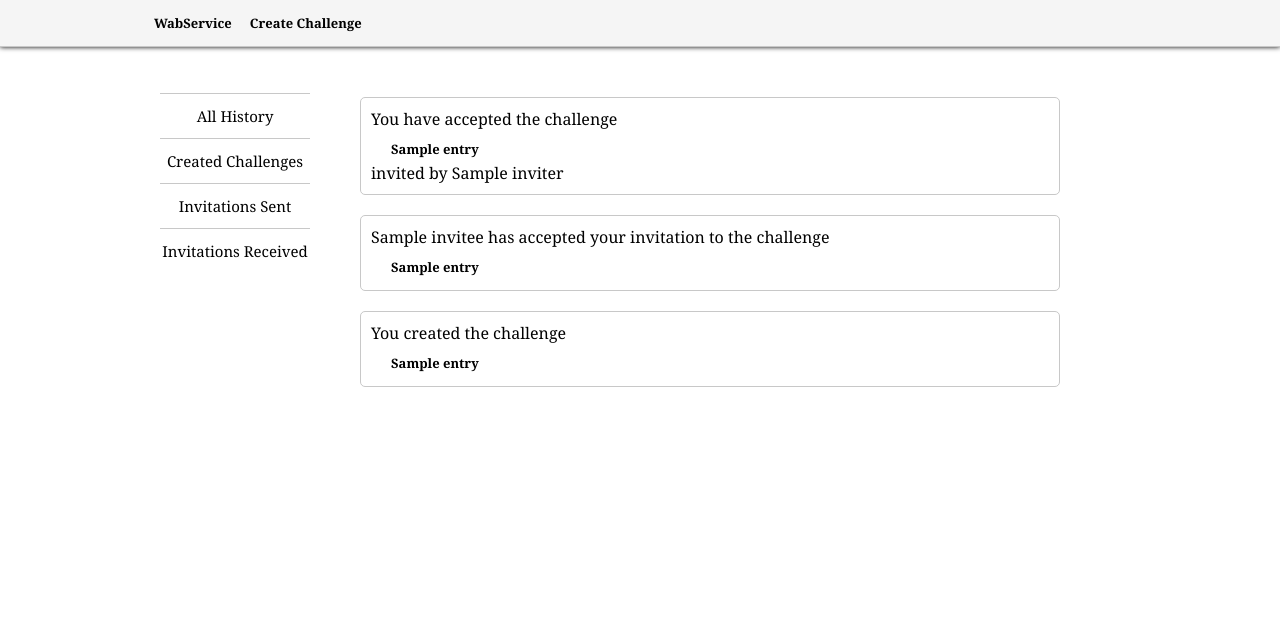
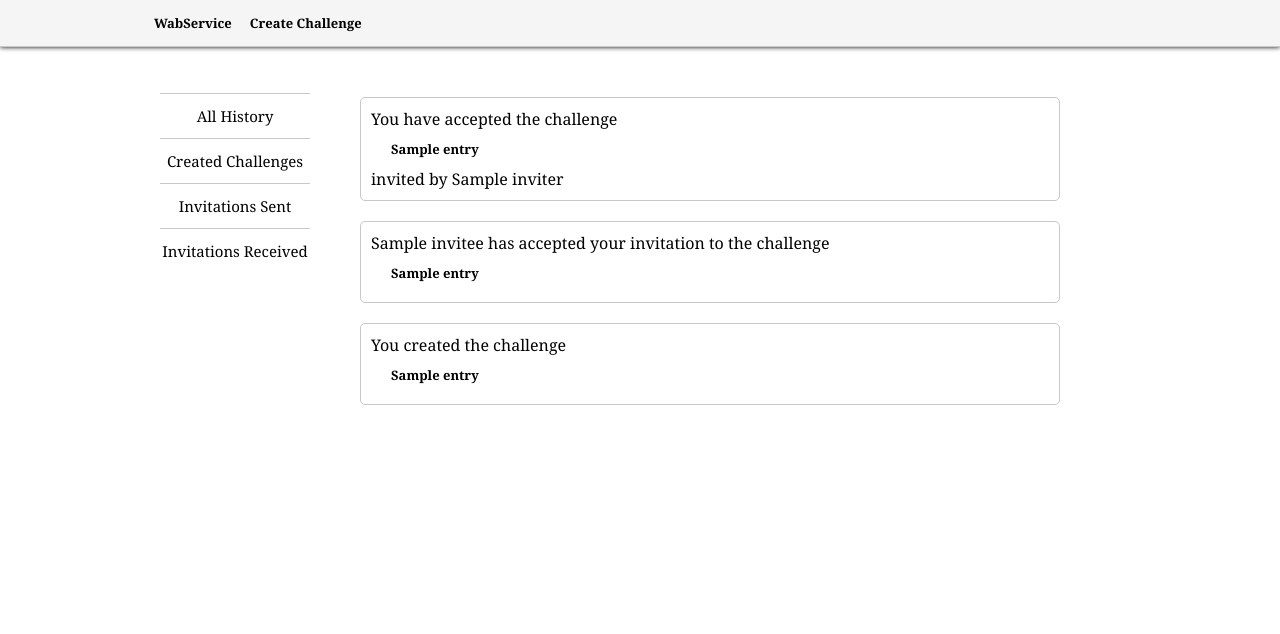
Before and after one commit to teststaybaka/wabservice, a Python web app: template template/history.html in a window 1280 px wide. Shown: the top 634 px of the page. Run offline with Jinja, Linux system fonts and the light colour scheme; the template is opened without the code that fills it: most values are stand-ins (such as "Sample title", 1, 10 or a date in 2020); some libraries are stand-ins or nearby versions.

Commit message:
A little change to history UI.

```diff
--- a/static/history.css
+++ b/static/history.css
@@ -56,6 +56,7 @@ div.category {
 #history-dynamic-column div a {
     display: block;
     padding-top: 10px;
+    padding-bottom: 10px;
     padding-left: 20px;
 }
 
```
